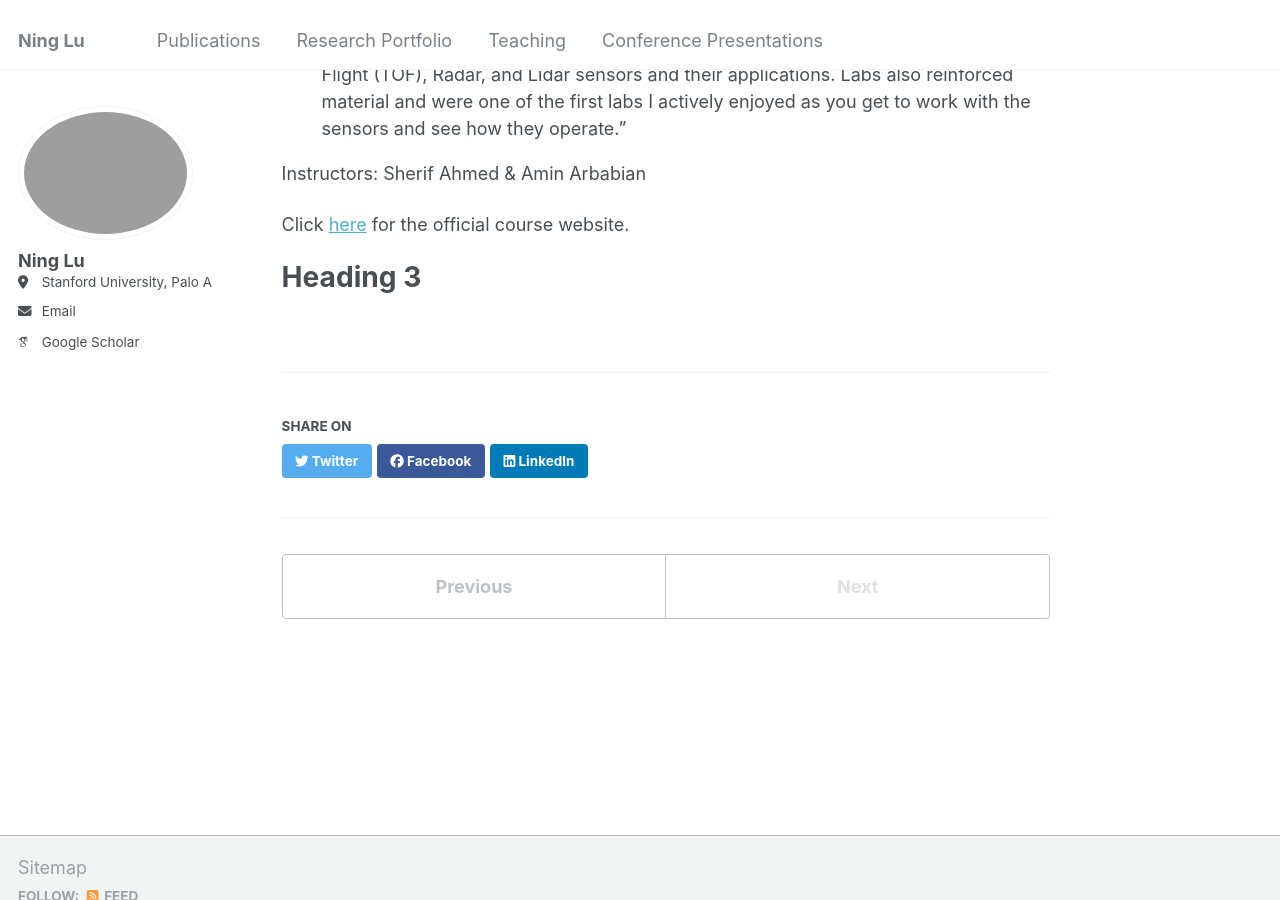
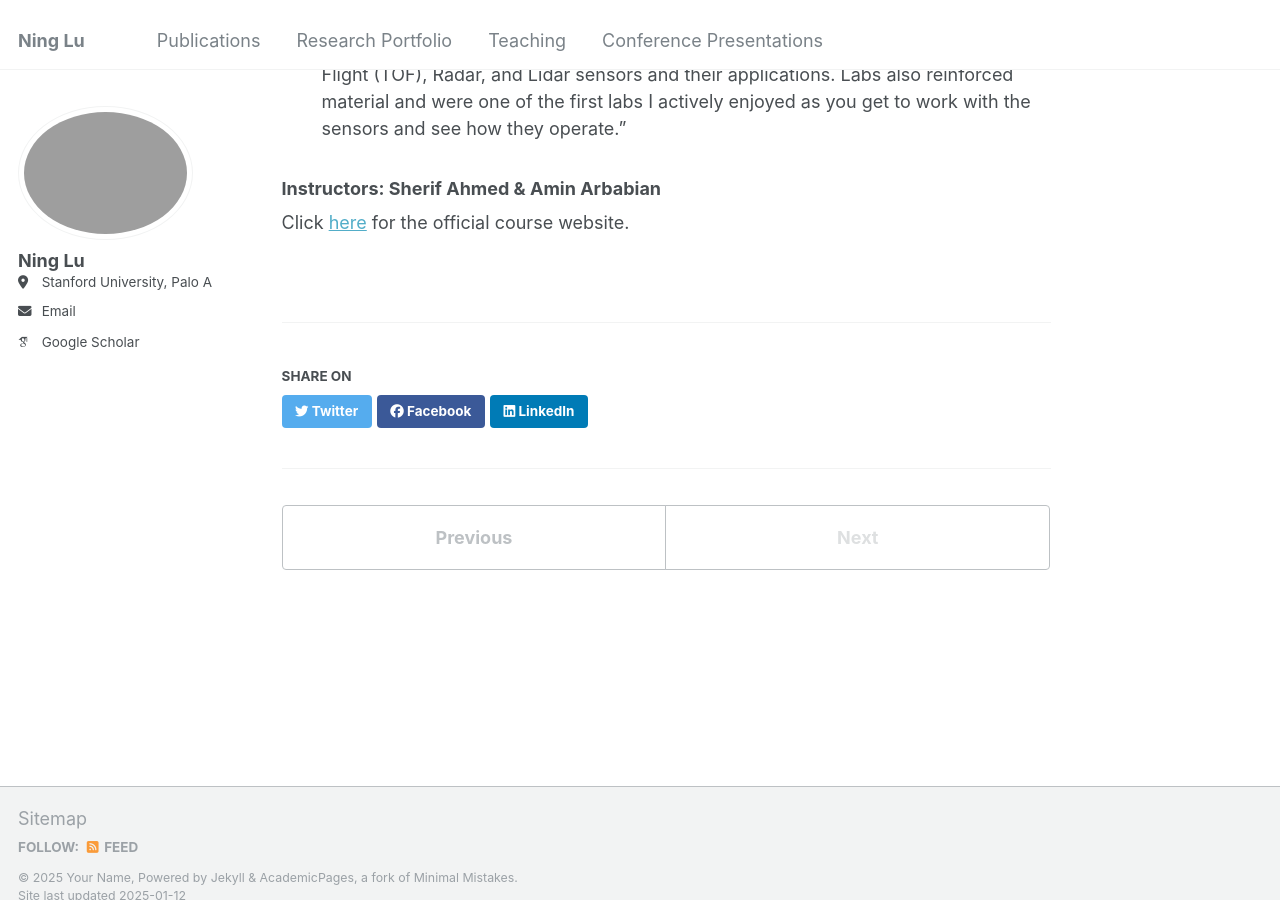
Before and after one commit to NingLu-Ultrasound/ninglu-ultrasound.github.io, a Jekyll site: the page built from _teaching/2014-spring-teaching-1.md, in a window 1280 px wide and 900 px high, scrolled down 1009 px. Built offline with Jekyll 4.4.1, drawn with Linux system fonts in a browser that asks for light colours; some web fonts are replaced.

Commit message:
Update 2014-spring-teaching-1.md

```diff
--- a/_teaching/2014-spring-teaching-1.md
+++ b/_teaching/2014-spring-teaching-1.md
@@ -29,9 +29,6 @@ What students said:
 * "This is the most fun technical class I've taken at Stanford"
 * "I would highly recommend this class for people interested in sensors used for imaging in automotive and robotics applications. We learn about ultrasonic, Time of Flight (TOF), Radar, and Lidar sensors and their applications. Labs also reinforced material and were one of the first labs I actively enjoyed as you get to work with the sensors and see how they operate."
 
-Instructors: Sherif Ahmed & Amin Arbabian
+### Instructors: Sherif Ahmed & Amin Arbabian
 
 Click [here](https://ee219.stanford.edu/) for the official course website.
-
-Heading 3
-======
```
